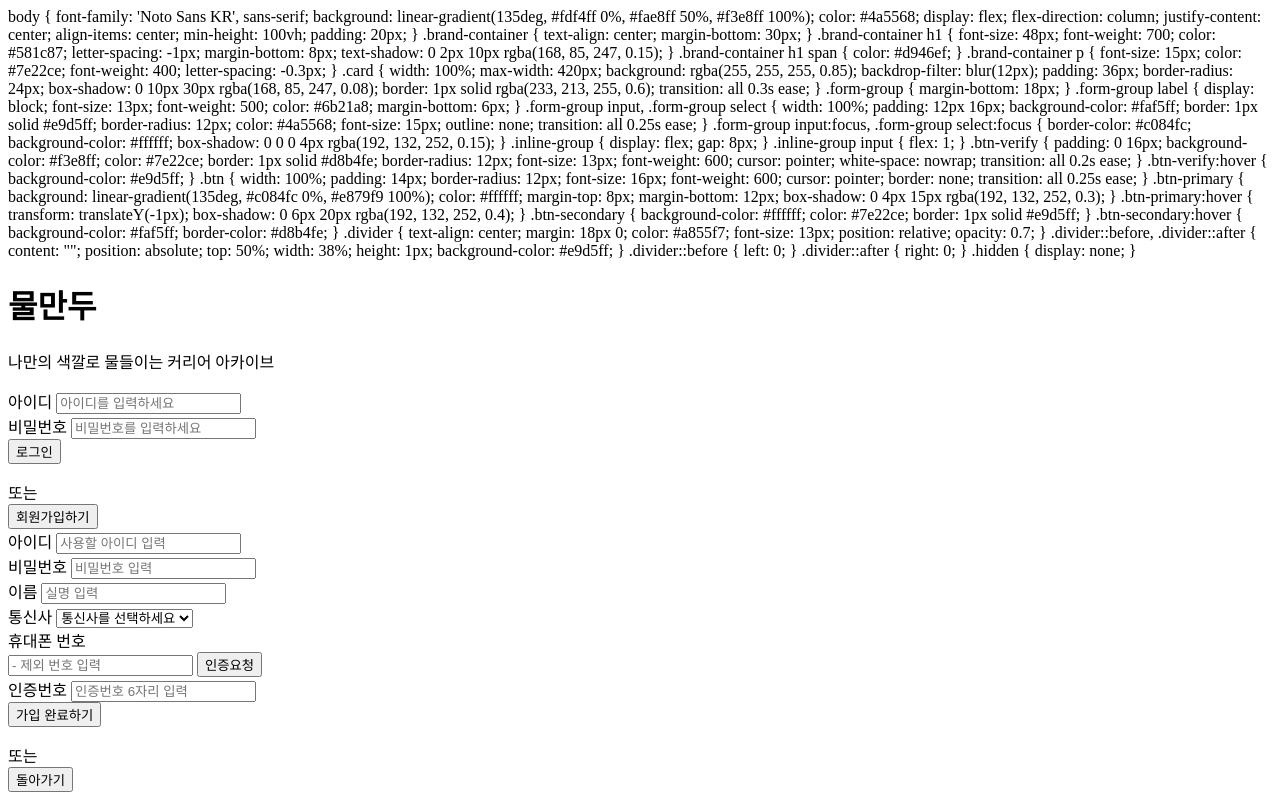
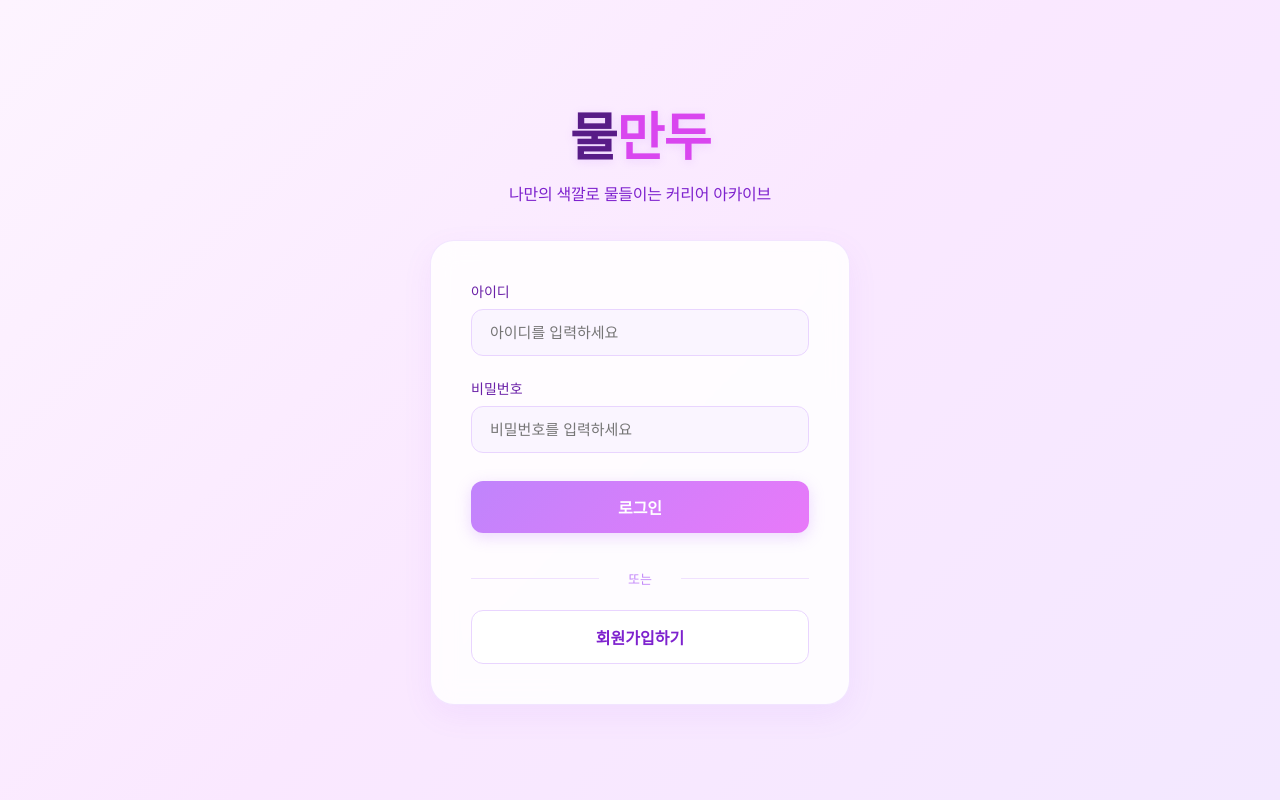
Before and after one commit to wbhsjsneie90smd-rgb/watermandoo, a plain HTML site: page index.html in a window 1280 px wide. Drawn offline with Linux system fonts and the light colour scheme.

Commit message:
Update index.html

```diff
--- a/index.html
+++ b/index.html
@@ -1,3 +1,17 @@
+<!DOCTYPE html>
+<html lang="ko">
+<head>
+    <meta charset="UTF-8">
+    <meta name="viewport" content="width=device-width, initial-scale=1.0">
+    <title>물만두 - 나만의 색깔로 물들이는 커리어 아카이브</title>
+    <link href="https://fonts.googleapis.com/css2?family=Noto+Sans+KR:wght@300;400;500;700&display=swap" rel="stylesheet">
+    <style>
+        * {
+            margin: 0;
+            padding: 0;
+            box-sizing: border-box;
+        }
+
         body {
             font-family: 'Noto Sans KR', sans-serif;
             background: linear-gradient(135deg, #fdf4ff 0%, #fae8ff 50%, #f3e8ff 100%);
@@ -12,15 +26,16 @@ body {
 
         .brand-container {
             text-align: center;
-        margin-bottom: 30px;
+            margin-bottom: 35px;
+            animation: fadeInDown 0.8s ease-out;
         }
 
         .brand-container h1 {
-        font-size: 48px;
+            font-size: 52px;
             font-weight: 700;
             color: #581c87;
             letter-spacing: -1px;
-        margin-bottom: 8px;
+            margin-bottom: 10px;
             text-shadow: 0 2px 10px rgba(168, 85, 247, 0.15);
         }
 
@@ -29,7 +44,7 @@ body {
         }
 
         .brand-container p {
-        font-size: 15px;
+            font-size: 16px;
             color: #7e22ce;
             font-weight: 400;
             letter-spacing: -0.3px;
@@ -40,28 +55,29 @@ body {
             max-width: 420px;
             background: rgba(255, 255, 255, 0.85);
             backdrop-filter: blur(12px);
-        padding: 36px;
+            -webkit-backdrop-filter: blur(12px);
+            padding: 40px;
             border-radius: 24px;
             box-shadow: 0 10px 30px rgba(168, 85, 247, 0.08);
             border: 1px solid rgba(233, 213, 255, 0.6);
-        transition: all 0.3s ease;
+            animation: fadeInUp 0.8s ease-out;
         }
 
         .form-group {
-        margin-bottom: 18px;
+            margin-bottom: 22px;
         }
 
         .form-group label {
             display: block;
-        font-size: 13px;
+            font-size: 14px;
             font-weight: 500;
             color: #6b21a8;
-        margin-bottom: 6px;
+            margin-bottom: 8px;
         }
 
-    .form-group input, .form-group select {
+        .form-group input {
             width: 100%;
-        padding: 12px 16px;
+            padding: 14px 18px;
             background-color: #faf5ff;
             border: 1px solid #e9d5ff;
             border-radius: 12px;
@@ -71,36 +87,10 @@ body {
             transition: all 0.25s ease;
         }
 
-    .form-group input:focus, .form-group select:focus {
+        .form-group input:focus {
             border-color: #c084fc;
             background-color: #ffffff;
             box-shadow: 0 0 0 4px rgba(192, 132, 252, 0.15);
-    }
-
-    .inline-group {
-        display: flex;
-        gap: 8px;
-    }
-
-    .inline-group input {
-        flex: 1;
-    }
-
-    .btn-verify {
-        padding: 0 16px;
-        background-color: #f3e8ff;
-        color: #7e22ce;
-        border: 1px solid #d8b4fe;
-        border-radius: 12px;
-        font-size: 13px;
-        font-weight: 600;
-        cursor: pointer;
-        white-space: nowrap;
-        transition: all 0.2s ease;
-    }
-
-    .btn-verify:hover {
-        background-color: #e9d5ff;
         }
 
         .btn {
@@ -114,33 +104,33 @@ body {
             transition: all 0.25s ease;
         }
 
-    .btn-primary {
+        .btn-login {
             background: linear-gradient(135deg, #c084fc 0%, #e879f9 100%);
             color: #ffffff;
-        margin-top: 8px;
-        margin-bottom: 12px;
+            margin-top: 6px;
+            margin-bottom: 14px;
             box-shadow: 0 4px 15px rgba(192, 132, 252, 0.3);
         }
 
-    .btn-primary:hover {
+        .btn-login:hover {
             transform: translateY(-1px);
             box-shadow: 0 6px 20px rgba(192, 132, 252, 0.4);
         }
 
-    .btn-secondary {
+        .btn-signup {
             background-color: #ffffff;
             color: #7e22ce;
             border: 1px solid #e9d5ff;
         }
 
-    .btn-secondary:hover {
+        .btn-signup:hover {
             background-color: #faf5ff;
             border-color: #d8b4fe;
         }
 
         .divider {
             text-align: center;
-        margin: 18px 0;
+            margin: 22px 0;
             color: #a855f7;
             font-size: 13px;
             position: relative;
@@ -159,108 +149,43 @@ body {
         .divider::before { left: 0; }
         .divider::after { right: 0; }
 
-    .hidden {
-        display: none;
+        @keyframes fadeInDown {
+            from { opacity: 0; transform: translateY(-15px); }
+            to { opacity: 1; transform: translateY(0); }
+        }
+
+        @keyframes fadeInUp {
+            from { opacity: 0; transform: translateY(15px); }
+            to { opacity: 1; transform: translateY(0); }
         }
     </style>
+</head>
+<body>
+
     <div class="brand-container">
         <h1>물<span>만두</span></h1>
         <p>나만의 색깔로 물들이는 커리어 아카이브</p>
     </div>
 
     <div class="card">
-    <!-- 로그인 폼 -->
-    <div id="login-section">
-        <form onsubmit="handleLogin(event)">
+        <form onsubmit="event.preventDefault(); alert('로그인 기능은 준비 중입니다!');">
             <div class="form-group">
-                <label for="login-id">아이디</label>
-                <input type="text" id="login-id" placeholder="아이디를 입력하세요" required>
-            </div>
-            <div class="form-group">
-                <label for="login-pw">비밀번호</label>
-                <input type="password" id="login-pw" placeholder="비밀번호를 입력하세요" required>
-            </div>
-            <button type="submit" class="btn btn-primary">로그인</button>
-        </form>
-        <div class="divider">또는</div>
-        <button type="button" class="btn btn-secondary" onclick="switchView('signup')">회원가입하기</button>
+                <label for="username">아이디</label>
+                <input type="text" id="username" placeholder="아이디를 입력하세요" required>
             </div>
 
-    <!-- 회원가입 폼 (기본은 숨김 처리) -->
-    <div id="signup-section" class="hidden">
-        <form onsubmit="handleSignup(event)">
             <div class="form-group">
-                <label for="signup-id">아이디</label>
-                <input type="text" id="signup-id" placeholder="사용할 아이디 입력" required>
-            </div>
-            <div class="form-group">
-                <label for="signup-pw">비밀번호</label>
-                <input type="password" id="signup-pw" placeholder="비밀번호 입력" required>
-            </div>
-            <div class="form-group">
-                <label for="signup-name">이름</label>
-                <input type="text" id="signup-name" placeholder="실명 입력" required>
-            </div>
-            <div class="form-group">
-                <label for="carrier">통신사</label>
-                <select id="carrier" required>
-                    <option value="" disabled selected>통신사를 선택하세요</option>
-                    <option value="SKT">SKT</option>
-                    <option value="KT">KT</option>
-                    <option value="LGU">LG U+</option>
-                    <option value="SKT_MVNO">SKT 알뜰폰</option>
-                    <option value="KT_MVNO">KT 알뜰폰</option>
-                    <option value="LGU_MVNO">LG U+ 알뜰폰</option>
-                </select>
-            </div>
-            <div class="form-group">
-                <label for="phone">휴대폰 번호</label>
-                <div class="inline-group">
-                    <input type="tel" id="phone" placeholder="- 제외 번호 입력" required>
-                    <button type="button" class="btn-verify" onclick="sendAuthCode()">인증요청</button>
-                </div>
-            </div>
-            <div class="form-group">
-                <label for="auth-code">인증번호</label>
-                <input type="text" id="auth-code" placeholder="인증번호 6자리 입력" required>
-            </div>
-            <button type="submit" class="btn btn-primary">가입 완료하기</button>
-        </form>
-        <div class="divider">또는</div>
-        <button type="button" class="btn btn-secondary" onclick="switchView('login')">돌아가기</button>
-    </div>
+                <label for="password">비밀번호</label>
+                <input type="password" id="password" placeholder="비밀번호를 입력하세요" required>
             </div>
 
-<script>
-    function switchView(view) {
-        const loginSection = document.getElementById('login-section');
-        const signupSection = document.getElementById('signup-section');
-        if (view === 'signup') {
-            loginSection.classList.add('hidden');
-            signupSection.classList.remove('hidden');
-        } else {
-            signupSection.classList.add('hidden');
-            loginSection.classList.remove('hidden');
-        }
-    }
+            <button type="submit" class="btn btn-login">로그인</button>
+        </form>
 
-    function sendAuthCode() {
-        const phone = document.getElementById('phone').value;
-        if (!phone) {
-            alert('휴대폰 번호를 먼저 입력해주세요!');
-            return;
-        }
-        alert('입력하신 번호로 본인인증 번호가 전송되었습니다. (가뮬레이션)');
-    }
+        <div class="divider">또는</div>
 
-    function handleLogin(event) {
-        event.preventDefault();
-        alert('로그인 기능은 준비 중입니다!');
-    }
+        <button type="button" class="btn btn-signup" onclick="alert('회원가입 기능은 준비 중입니다!')">회원가입하기</button>
+    </div>
 
-    function handleSignup(event) {
-        event.preventDefault();
-        alert('회원가입 및 본인인증이 완료되었습니다! 환영합니다.');
-        switchView('login');
-    }
-</script>
+</body>
+</html>
```
Lines whose indentation alone changed are shown as unchanged.
